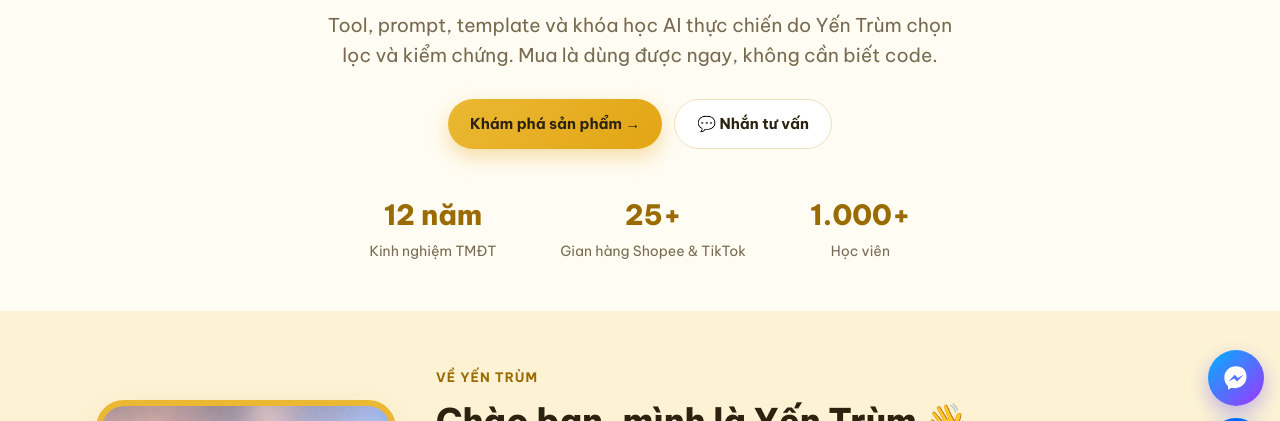
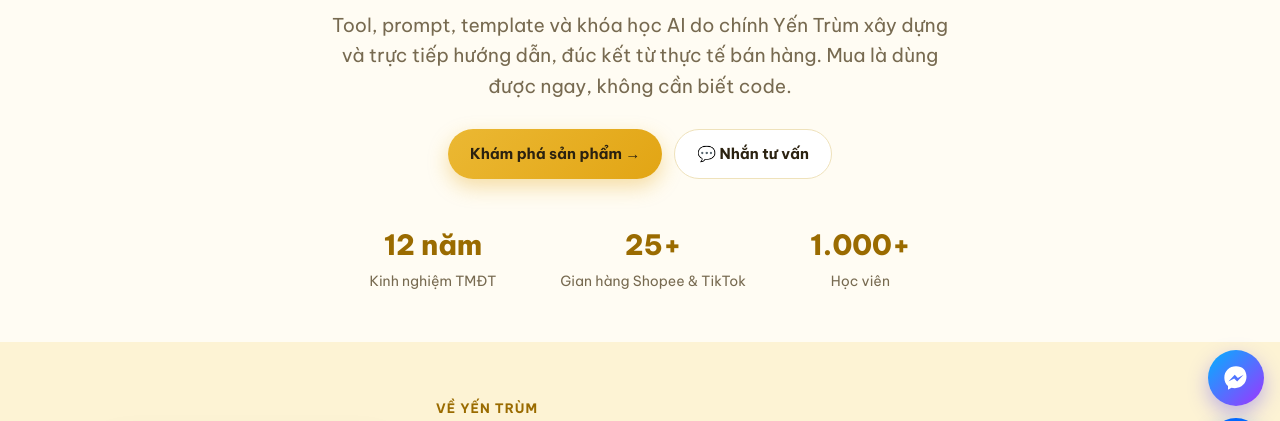
Before and after one commit to yentrum/san, a plain HTML site: page index.html in a window 1280 px wide. Shown: the part 310-731 px from the top of the page. Drawn offline with Linux system fonts and the light colour scheme.

Commit message:
Sửa câu mô tả đầu trang: sản phẩm do chính Yến Trùm xây dựng và hướng dẫn
Co-Authored-By: Claude Sonnet 5.5 <noreply@anthropic.com>
Claude-Session: https://claude.ai/code/session_01UPxCBUuJkHDuQS9JBcKKd1

```diff
--- a/index.html
+++ b/index.html
@@ -319,7 +319,7 @@ footer{padding:36px 0;border-top:1px solid var(--line);margin-top:56px;color:var
   <div class="wrap hero">
     <span class="pill">YT Group · Our skill, your growth</span>
     <h1>Bán hàng nhàn hơn,<br><span>ra đơn đều hơn nhờ AI</span></h1>
-    <p>Tool, prompt, template và khóa học AI thực chiến do Yến Trùm chọn lọc và kiểm chứng. Mua là dùng được ngay, không cần biết code.</p>
+    <p>Tool, prompt, template và khóa học AI do chính Yến Trùm xây dựng và trực tiếp hướng dẫn, đúc kết từ thực tế bán hàng. Mua là dùng được ngay, không cần biết code.</p>
     <div class="hero-cta">
       <a class="btn btn-main" href="#san-pham">Khám phá sản phẩm →</a>
       <a class="btn btn-ghost" id="hero-contact" href="#" target="_blank" rel="noopener">💬 Nhắn tư vấn</a>
```
